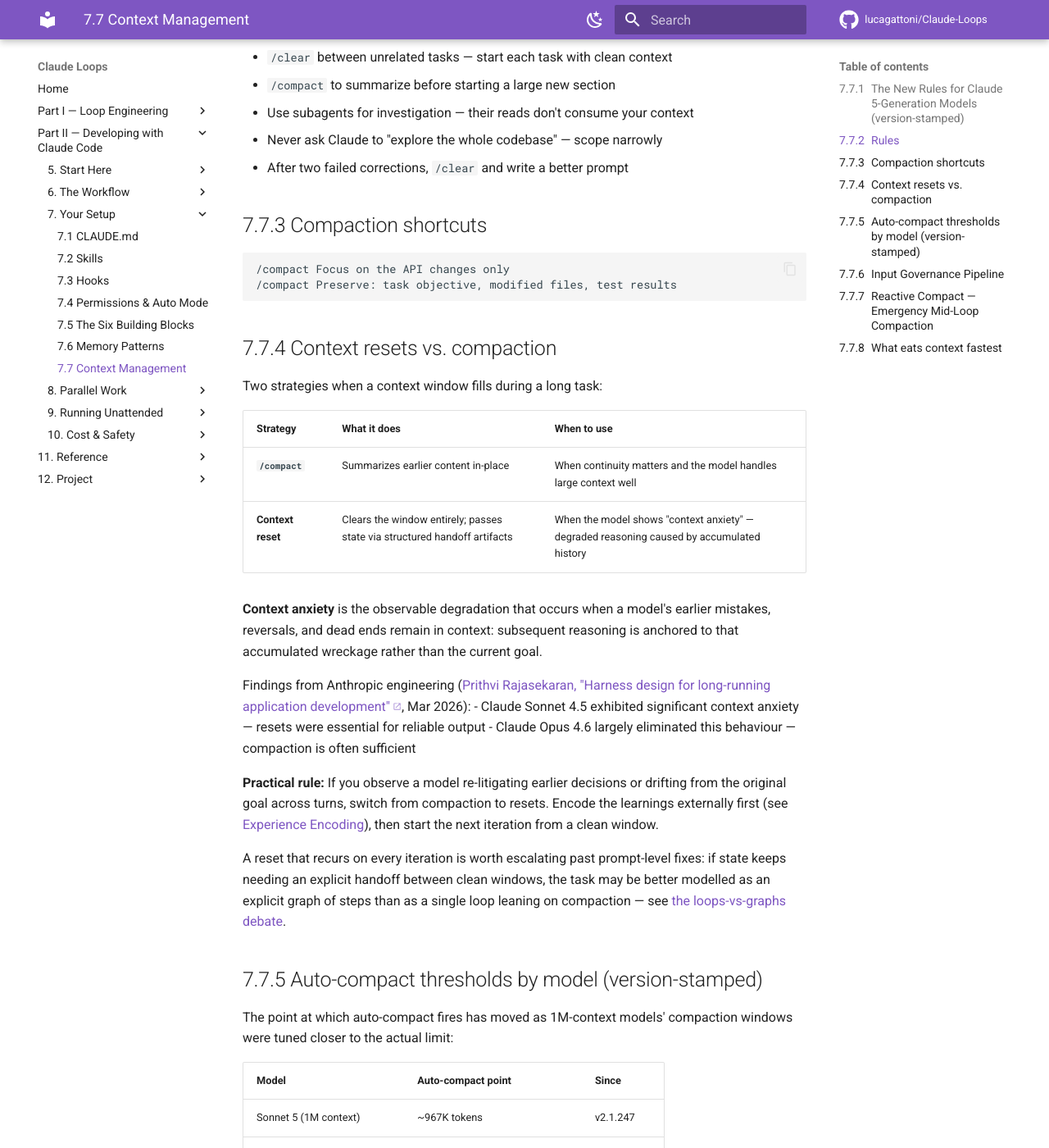
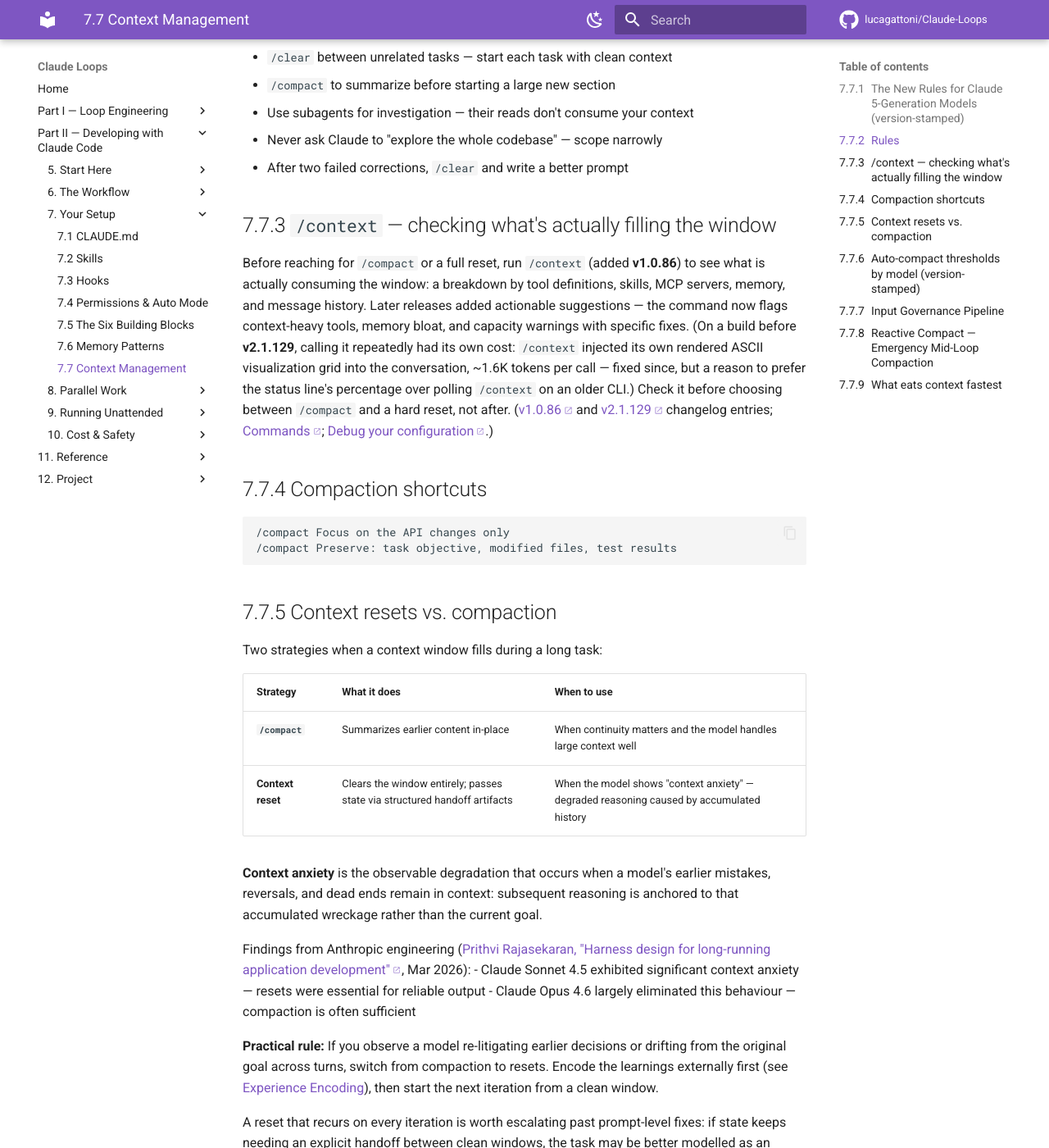
Before and after one commit to lucagattoni/Claude-Loops, an MkDocs documentation site: the page built from docs/13-context-management.md, in a window 1280 px wide and 1400 px high, scrolled down 1072 px. Shown: the whole window at 82% size. Built offline with MkDocs 1.6.1 and Material for MkDocs 9.7.7, drawn with Linux system fonts in a browser that asks for light colours; comment, search, counter and statistics services are not loaded; some of the changed text lies outside the part shown.

Commit message:
13-context-management.md: 0 correction(s), 1 addition(s) from the C10 changelog sweep
- [ADDITION] v1.0.86 / v2.1.129 — The doc is entirely about deciding between /compact, /clear and reset, and never names the one command that tells you what is filling the window. The refuter also caught that the original citation (releases/tag/v1.0.86) 404s — GitHub Releases for this repo only go back to v2.0.73 — and swapped in wo

Backlog step 11 (C10). Sweep covered 3,774/3,774 previously-unswept bullets across
24/24 chunks; evidence in plans/20260906_2306-c10-changelog-sweep-evidence.md.
mkdocs build --strict green on the full change set.

Co-Authored-By: Claude Opus 5 (1M context) <noreply@anthropic.com>
Claude-Session: https://claude.ai/code/session_0143r6VLrjfhL34xeWGQvHmV

```diff
--- a/docs/13-context-management.md
+++ b/docs/13-context-management.md
@@ -39,6 +39,21 @@ judgement is a rule worth cutting, not just tolerating.
 - Use subagents for investigation — their reads don't consume your context
 - Never ask Claude to "explore the whole codebase" — scope narrowly
 - After two failed corrections, `/clear` and write a better prompt
+
+## `/context` — checking what's actually filling the window
+
+Before reaching for `/compact` or a full reset, run `/context` (added **v1.0.86**) to see what is
+actually consuming the window: a breakdown by tool definitions, skills, MCP servers, memory, and
+message history. Later releases added actionable suggestions — the command now flags
+context-heavy tools, memory bloat, and capacity warnings with specific fixes. (On a build before
+**v2.1.129**, calling it repeatedly had its own cost: `/context` injected its own rendered ASCII
+visualization grid into the conversation, ~1.6K tokens per call — fixed since, but a reason to
+prefer the status line's percentage over polling `/context` on an older CLI.) Check it before
+choosing between `/compact` and a hard reset, not after.
+([v1.0.86](https://code.claude.com/docs/en/changelog#1-0-86) and
+[v2.1.129](https://code.claude.com/docs/en/changelog#2-1-129) changelog entries;
+[Commands](https://code.claude.com/docs/en/commands); [Debug your
+configuration](https://code.claude.com/docs/en/debug-your-config).)
 
 ## Compaction shortcuts
 
```
